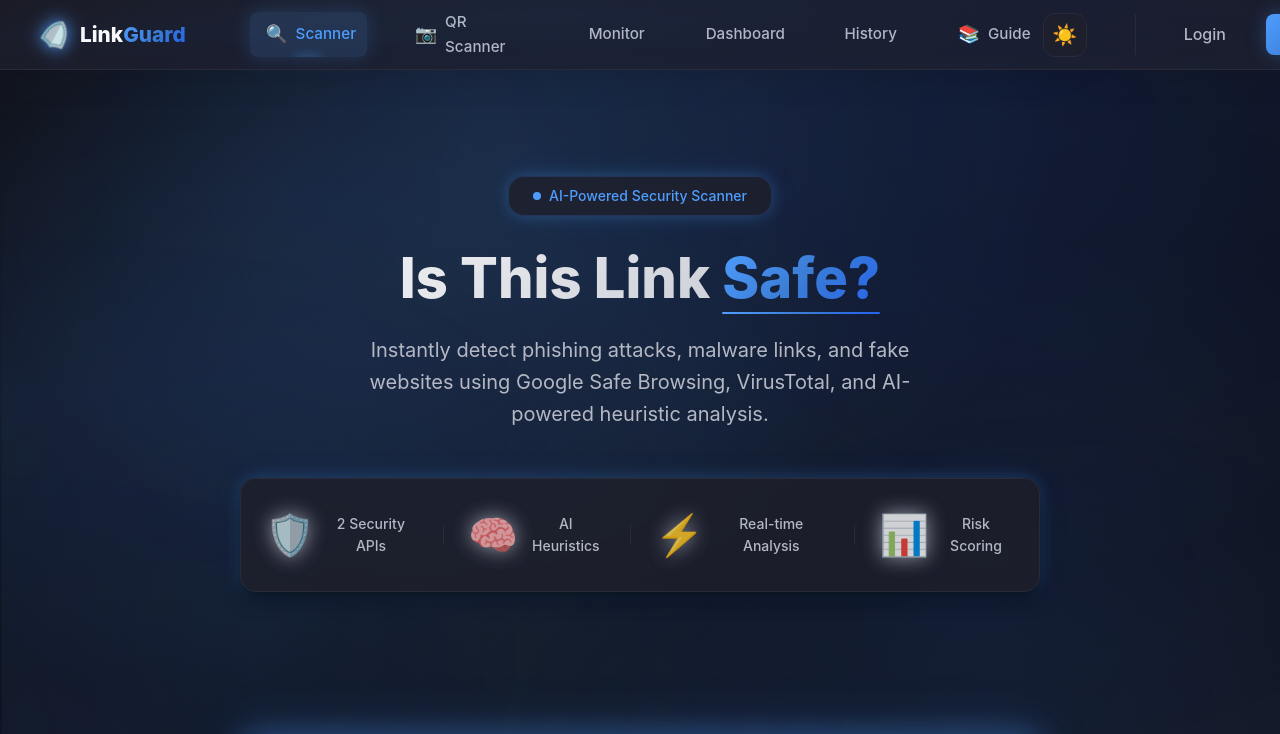
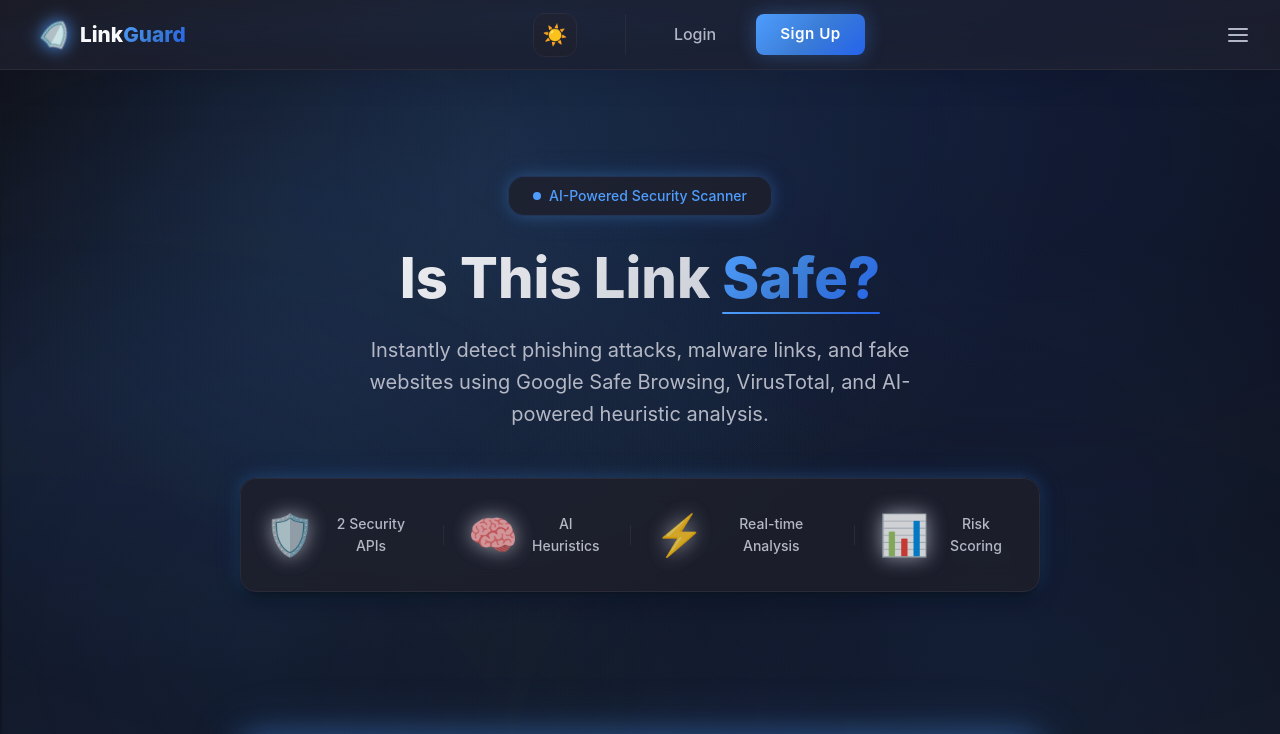
Before and after one commit to falconfairoz1-sudo/weblinkcheck, a React (Vite) app in the folder frontend/: page / in a window 1280 px wide. Shown: the top 734 px of the page. Built offline with nearby package versions, Linux system fonts and the light colour scheme.

Commit message:
updated version

```diff
--- a/frontend/src/components/Navbar.jsx
+++ b/frontend/src/components/Navbar.jsx
@@ -27,30 +27,7 @@
           <span className="logo-text">Link<span className="logo-accent">Guard</span></span>
         </Link>
 
-        {/* Desktop Nav */}
-        <div className="navbar-links">
-          <Link to="/" className={`nav-link ${isActive('/') ? 'active' : ''}`}>
-            <span className="nav-icon">🔍</span>
-            Scanner
-          </Link>
-          <Link to="/qr-scanner" className={`nav-link ${isActive('/qr-scanner') ? 'active' : ''}`}>
-            <span className="nav-icon">📷</span>
-            QR Scanner
-          </Link>
-          <Link to="/monitor" className={`nav-link ${isActive('/monitor') ? 'active' : ''}`}>
-            Monitor
-          </Link>
-          <Link to="/dashboard" className={`nav-link ${isActive('/dashboard') ? 'active' : ''}`}>
-            Dashboard
-          </Link>
-          <Link to="/history" className={`nav-link ${isActive('/history') ? 'active' : ''}`}>
-            History
-          </Link>
-          <Link to="/scanner-guide" className={`nav-link ${isActive('/scanner-guide') ? 'active' : ''}`}>
-            <span className="nav-icon">📚</span>
-            Guide
-          </Link>
-        </div>
+
 
         {/* Auth */}
         <div className="navbar-auth">
@@ -106,21 +83,18 @@
           <Link to="/dashboard" className="mobile-link" onClick={() => setMenuOpen(false)}>Dashboard</Link>
           <Link to="/history" className="mobile-link" onClick={() => setMenuOpen(false)}>History</Link>
           <Link to="/scanner-guide" className="mobile-link" onClick={() => setMenuOpen(false)}>📚 Guide</Link>
+          {!user && (
+            <>
+              <Link to="/login" className="mobile-link" onClick={() => setMenuOpen(false)}>Login</Link>
+              <Link to="/register" className="mobile-link" onClick={() => setMenuOpen(false)}>Sign Up</Link>
+            </>
+          )}
         </nav>
         <div className="mobile-menu-footer">
-          {user ? (
+          {user && (
             <button className="mobile-logout" onClick={handleLogout}>
-              Logout
+              🚪 Logout
             </button>
-          ) : (
-            <div className="mobile-auth-buttons">
-              <Link to="/login" className="mobile-btn-login" onClick={() => setMenuOpen(false)}>
-                Login
-              </Link>
-              <Link to="/register" className="mobile-btn-register" onClick={() => setMenuOpen(false)}>
-                Sign Up
-              </Link>
-            </div>
           )}
         </div>
       </div>
--- a/frontend/src/styles/navbar.css
+++ b/frontend/src/styles/navbar.css
@@ -110,7 +110,7 @@
 
 /* Navigation Links */
 .navbar-links {
-  display: flex;
+  display: none;
   align-items: center;
   gap: var(--space-xl);
   flex: 1;
@@ -231,6 +231,12 @@
   gap: var(--space-md);
   padding: 0 var(--space-lg);
   border-left: 1px solid var(--border-primary);
+}
+
+@media (max-width: 768px) {
+  .auth-buttons {
+    display: none;
+  }
 }
 
 .btn-login {
@@ -359,7 +365,7 @@
 
 /* Mobile Menu */
 .hamburger {
-  display: none;
+  display: flex;
   flex-direction: column;
   gap: 4px;
   background: none;
@@ -572,19 +578,17 @@
 
   .navbar-container {
     padding: 0 var(--space-md);
+    justify-content: center;
   }
 
-  .navbar-links,
-  .auth-buttons {
-    display: none;
+  .navbar-logo {
+    position: absolute;
+    left: var(--space-md);
   }
 
   .hamburger {
-    display: flex;
-  }
-
-  .user-menu {
-    display: none;
+    position: absolute;
+    right: var(--space-md);
   }
 
   .mobile-menu {
```
